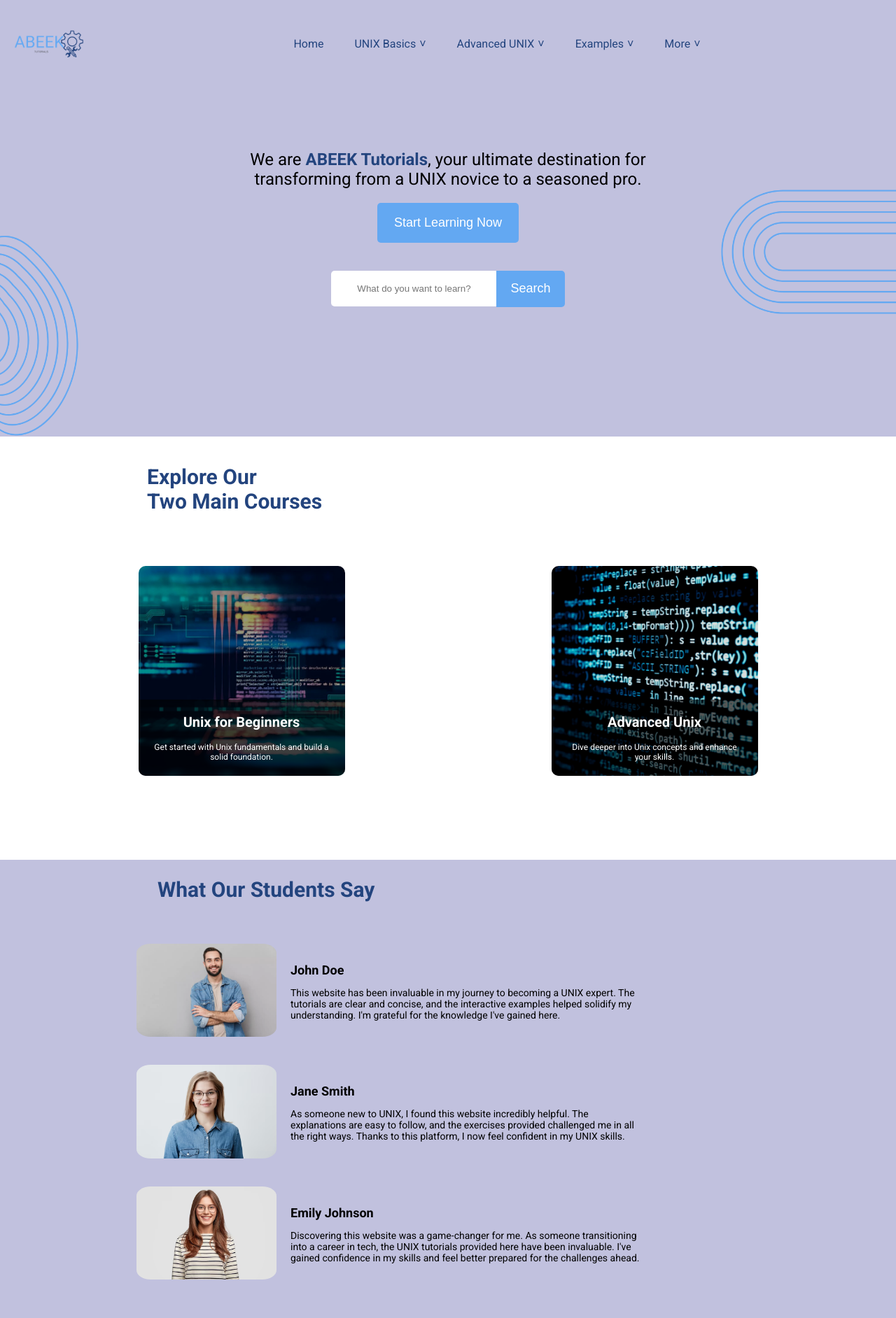
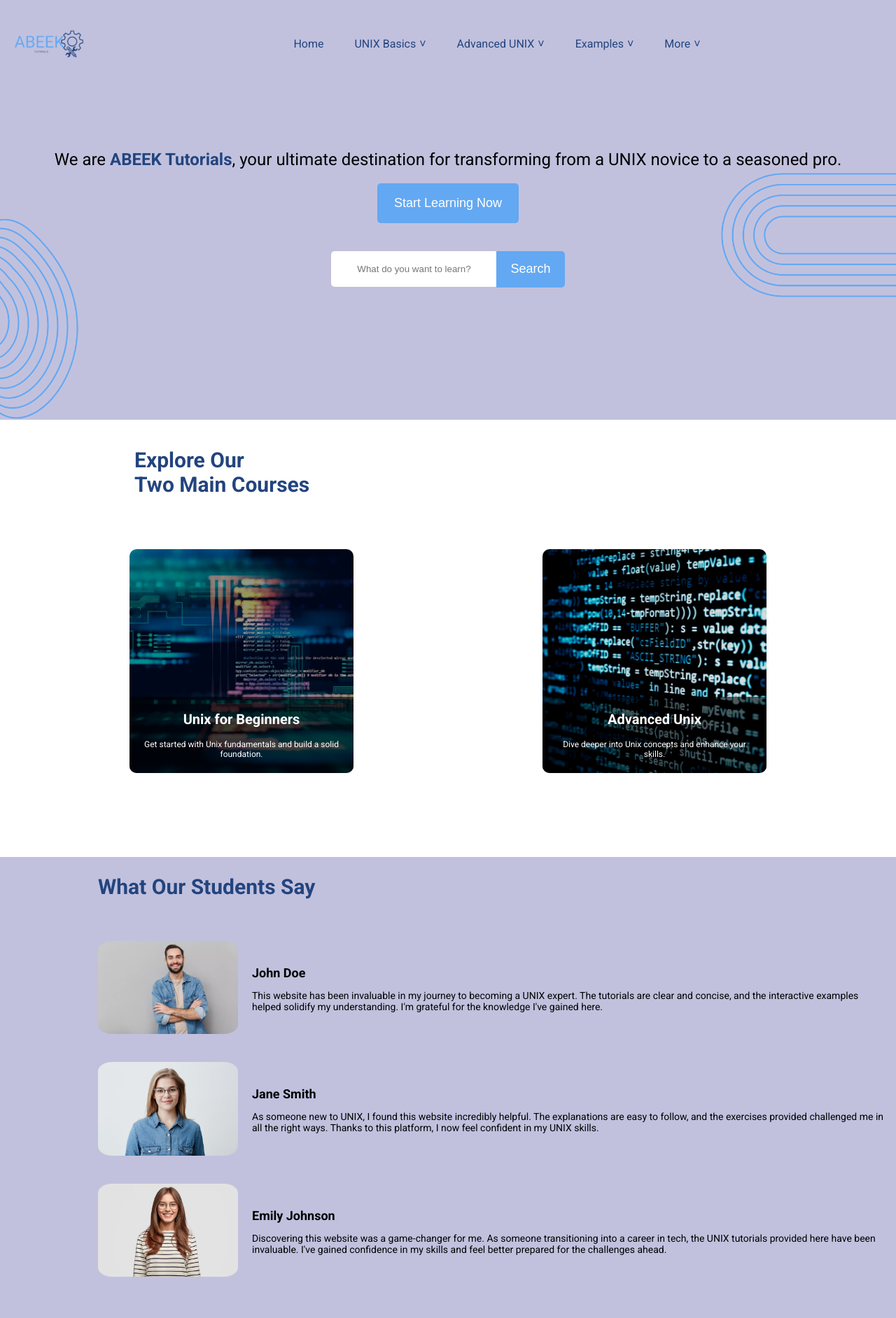
Before and after one commit to Arc8809/Abeek, a PHP site: page / in a window 1280 px wide. Shown: the whole page at 70% size. After the commit the page ends 1825 px from the top, so only its background shows below. Run offline with PHP 8.4, Linux system fonts and the light colour scheme.

Commit message:
Made the website fluid between mobile and desktop displays.

```diff
--- a/assets/styles.css
+++ b/assets/styles.css
@@ -7,6 +7,8 @@ header {
   height: 600px;
   background-color: #c1c1de;
 }
+
+
 
 .container {
   position: fixed;
@@ -120,6 +122,8 @@ nav ul li ul li a:hover {
 
 /* Middle Content Styles */
 .middle-header {
+  display: flex;
+  flex-wrap: wrap;
   position: relative;
   top: 100px;
 }
@@ -128,7 +132,7 @@ nav ul li ul li a:hover {
   top: 90px;
   text-align: center;
   margin-top: 50px;
-  width: 700px;
+  width: 100%;
   margin: auto;
 }
 
@@ -224,6 +228,8 @@ nav ul li ul li a:hover {
 
 /* Main Container */
 /* Course-Section Container */
+
+
 .course-section {
   margin-top: 40px;
   margin-bottom: 40px;
@@ -232,14 +238,18 @@ nav ul li ul li a:hover {
 .course-section .explore {
   font-size: 30px;
   color: #23447e;
-  margin-left: 210px;
+  margin-left: 15%;
   margin-top: 10px;
+  flex-grow: 1;
 }
 .course-collection {
   display: flex;
+
   justify-content: space-around;
+  row-gap: 5em;
   margin-top: 10px;
   padding: 50px;
+  flex-wrap: wrap;
 }
 
 .course {
@@ -283,15 +293,23 @@ nav ul li ul li a:hover {
 }
 
 .course1 {
+  min-width: 20em;
+  min-height: 20em;
+
   background-image: url("./images/beginners-image.jpg");
 }
 
 .course2 {
+  min-width: 20em;
+  min-height: 20em;
   background-image: url("./images/advanced-unix.jpg");
 }
 
 /* Testimonial Section */
 .testimonial-section {
+  display: flex;
+  flex-wrap: wrap;
+  flex-direction: column;
   margin-top: 70px;
   background-color: #c1c1de;
   padding: 15px;
@@ -300,7 +318,7 @@ nav ul li ul li a:hover {
 .testimonial-section h2 {
   font-size: 30px;
   color: #23447e;
-  margin-left: 210px;
+  margin-left: 10%;
   margin-top: 10px;
   margin-bottom: 60px;
 }
@@ -310,11 +328,13 @@ nav ul li ul li a:hover {
   justify-content: flex-start;
   align-items: center;
   margin-bottom: 40px;
-  margin-left: 180px;
+  margin-left: 10%;
 }
 
 .testimonial img {
-  width: 200px;
+  width: 10%;
+  min-height: 100px;
+  min-width: 200px;
   border-radius: 10%; /* Make the image round */
 }
 
@@ -329,5 +349,5 @@ nav ul li ul li a:hover {
 
 .testimonial-info p {
   font-size: 14px;
-  width: 500px;
+  width: 100%;
 }
--- a/index.html
+++ b/index.html
@@ -19,6 +19,7 @@
           <img src="assets/images/ABEEK_logo.webp" alt="ABEEK Logo" />
         </div>
         <nav>
+          <div>
           <ul>
             <li><a href="#">Home</a></li>
             <li class="dropdown">
```
